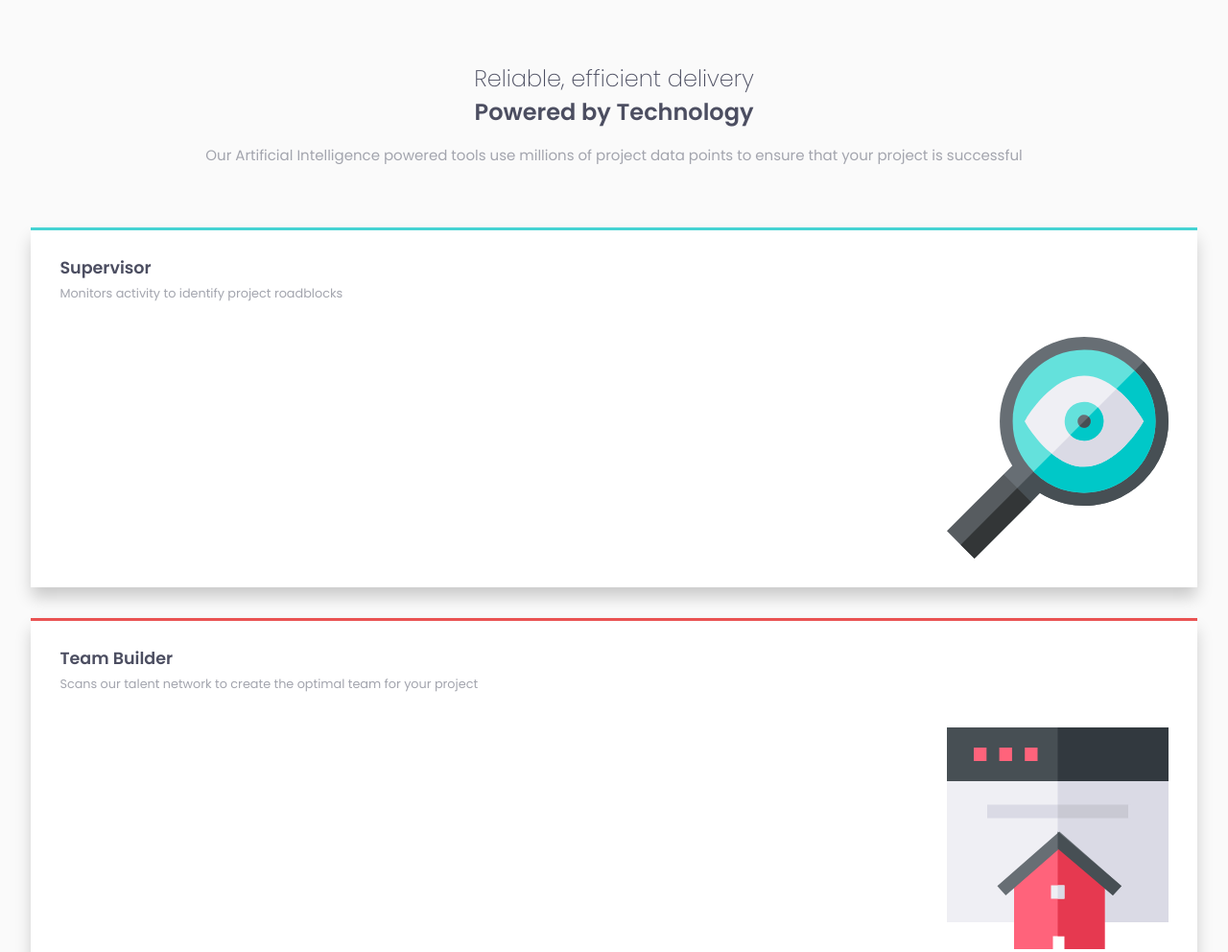
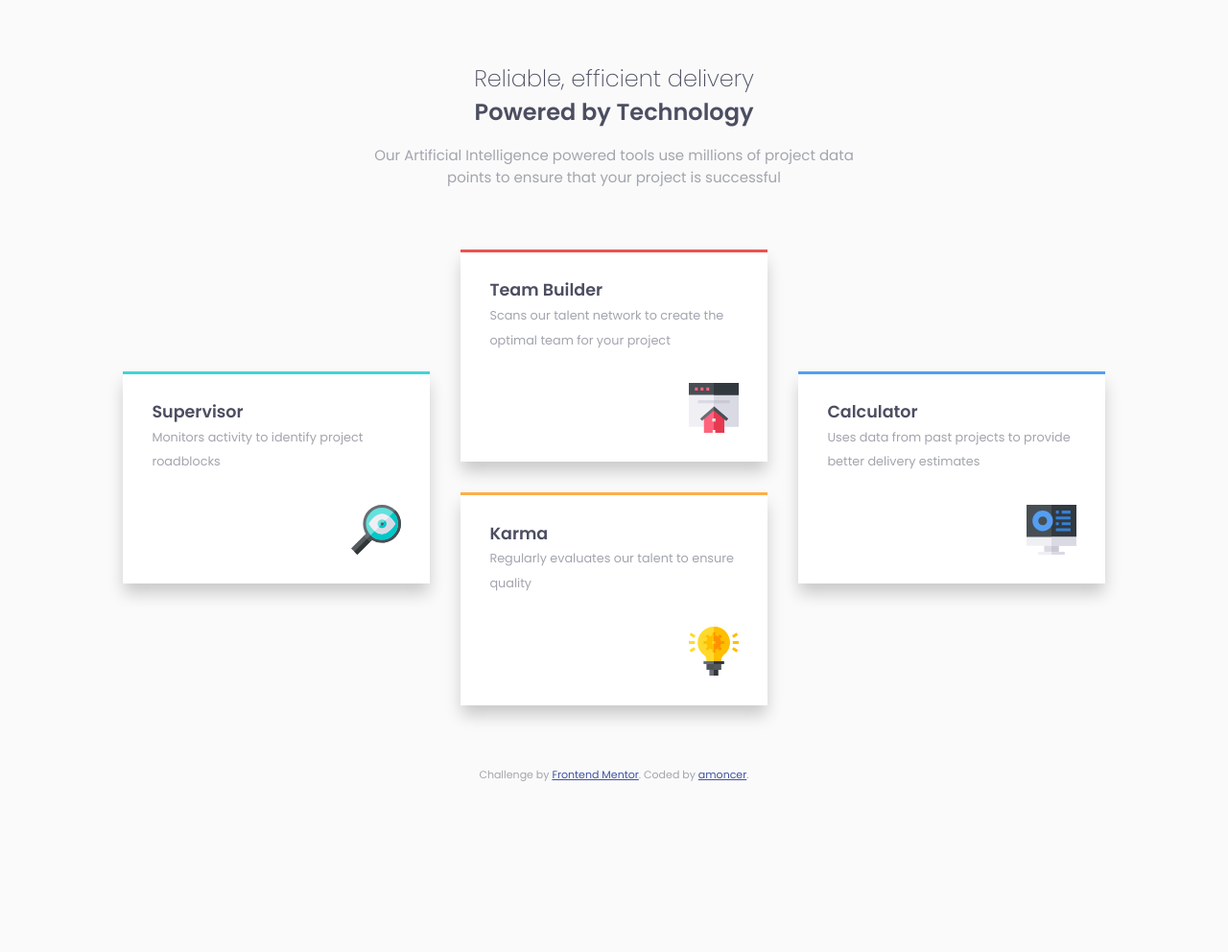
Before and after one commit to amoncer/fm-four-card-feature-section, a plain HTML site: page index.html in a window 1280 px wide. Shown: the top 992 px of the page at 96% size. After the commit the page ends 816 px from the top, so only its background shows below. Drawn offline with Linux system fonts and the light colour scheme.

Commit message:
finish media queries

```diff
--- a/index.html
+++ b/index.html
@@ -66,11 +66,12 @@
     </div>
 
     <footer>
-      <p class="attribution dark-blue-color">
+      <p class="attribution grayish-blue-color">
         Challenge by
         <a href="https://www.frontendmentor.io?ref=challenge" target="_blank"
           >Frontend Mentor</a
-        >. Coded by <a href="#">Your Name Here</a>.
+        >. Coded by
+        <a href="https://www.frontendmentor.io/profile/amoncer">amoncer</a>.
       </p>
     </footer>
   </body>
--- a/style.css
+++ b/style.css
@@ -41,6 +41,11 @@ body {
   font-weight: 600;
   font-size: 1.5rem;
   margin-bottom: 1rem;
+}
+
+.paragraph {
+  width: 100%;
+  margin: 0 auto;
 }
 
 .card-list {
@@ -109,3 +114,34 @@ img {
 .attribution a {
   color: hsl(228, 45%, 44%);
 }
+
+@media screen and (min-width: 768px) {
+  .container {
+    padding: 4rem;
+  }
+}
+
+@media screen and (min-width: 796px) {
+  .container {
+    max-width: 1024px;
+    overflow: hidden;
+    margin: 0 auto;
+  }
+
+  .paragraph {
+    width: 70%;
+  }
+
+  .card-list {
+    display: grid;
+    column-gap: 2rem;
+    grid-template-columns: repeat(3, 1fr);
+    align-items: center;
+  }
+}
+
+@media screen and (min-width: 1024px) {
+  .paragraph {
+    width: 50%;
+  }
+}
```
